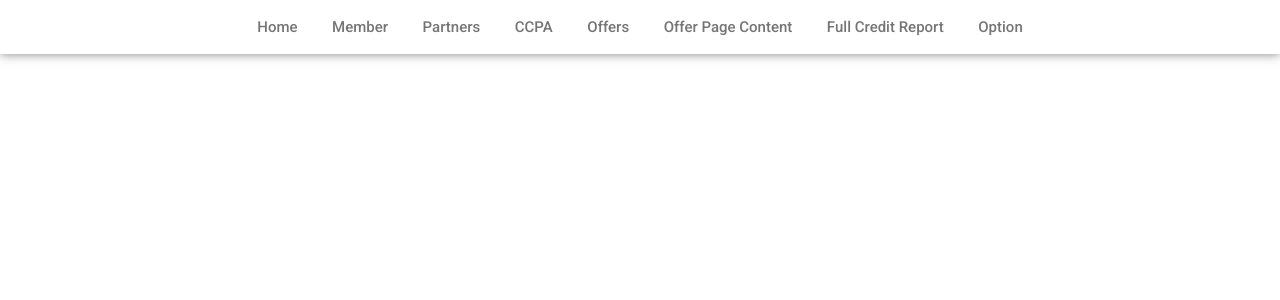
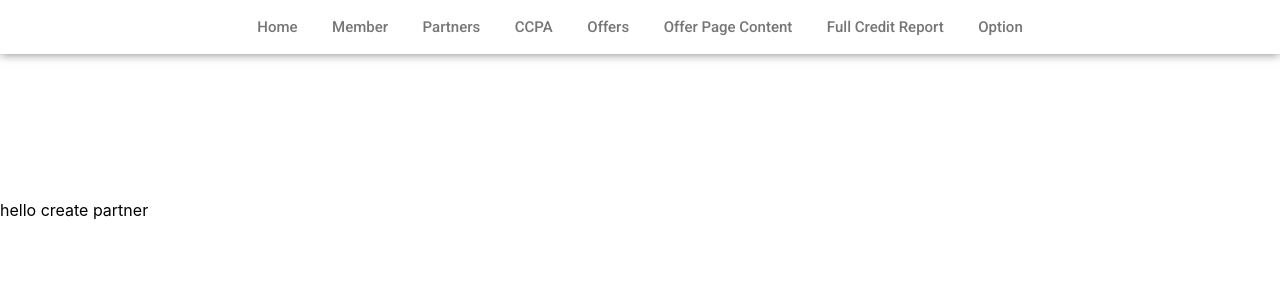
Before and after one commit to Prezlyata/savvy, a React (Create React App) app: page /partners/createPartner in a window 1280 px wide. Shown: the top 300 px of the page. Built offline with nearby package versions, Linux system fonts and the light colour scheme.

Commit message:
template has been added

```diff
--- a/src/App.js
+++ b/src/App.js
@@ -11,6 +11,7 @@ import OfferPageContent from './pages/OfferPageContent';
 import Report from './pages/Report';
 import Option from './pages/Option';
 import Error from './pages/Error';
+import CreatePartner from './components/CreatePartner/CreatePartner'
 
 const App = () => {
 	return (
@@ -20,6 +21,7 @@ const App = () => {
 				<Route exact path="/" component={Home} />
 				<Route exact path="/member" component={Member} />
 				<Route exact path="/partners" component={Partners} />
+				<Route exact path="/partners/createPartner" component={CreatePartner} />
 				<Route exact path="/ccpa" component={Ccpa} />
 				<Route exact path="/offers" component={Offers} />
 				<Route exact path="/offerPageContent" component={OfferPageContent} />
--- /dev/null
+++ b/src/components/CreatePartner/CreatePartner.js
@@ -0,0 +1,23 @@
+import React, { Component } from 'react';
+import { withStyles } from '@material-ui/core';
+import styles from './styles';
+
+class CreatePartner extends Component {
+	constructor(props) {
+		super(props);
+        this.state = {}
+    }
+
+    render() {
+		const { classes } = this.props;
+        return (
+            <React.Fragment>
+                <div className={classes.test}>
+                    hello create partner
+                </div>
+            </React.Fragment>
+        )
+    }
+}
+
+export default withStyles(styles)(CreatePartner);
--- /dev/null
+++ b/src/components/CreatePartner/styles.js
@@ -0,0 +1,5 @@
+export default (theme) => ({
+    test:{
+        paddingTop: 200
+    }
+});
```
Also changed, not shown: src/components/Partners/Partners.js (line endings or trailing spaces).
